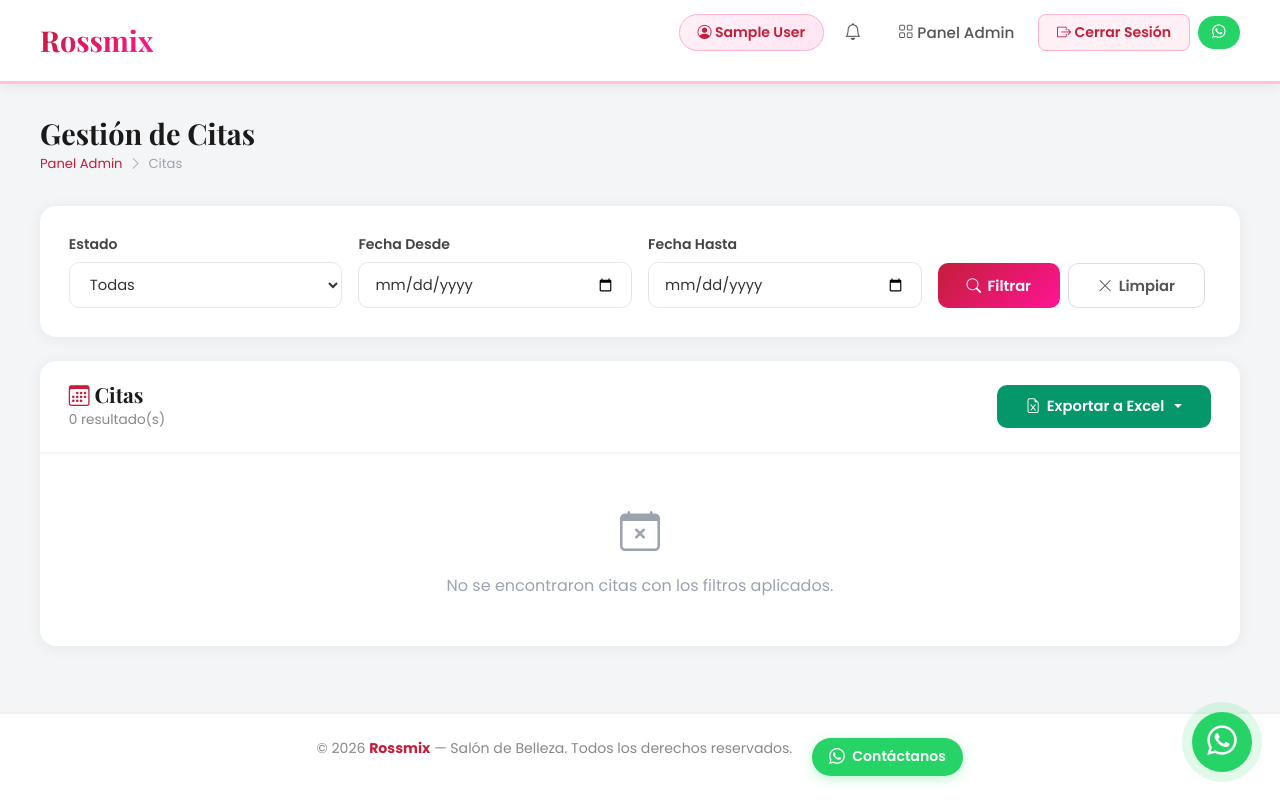
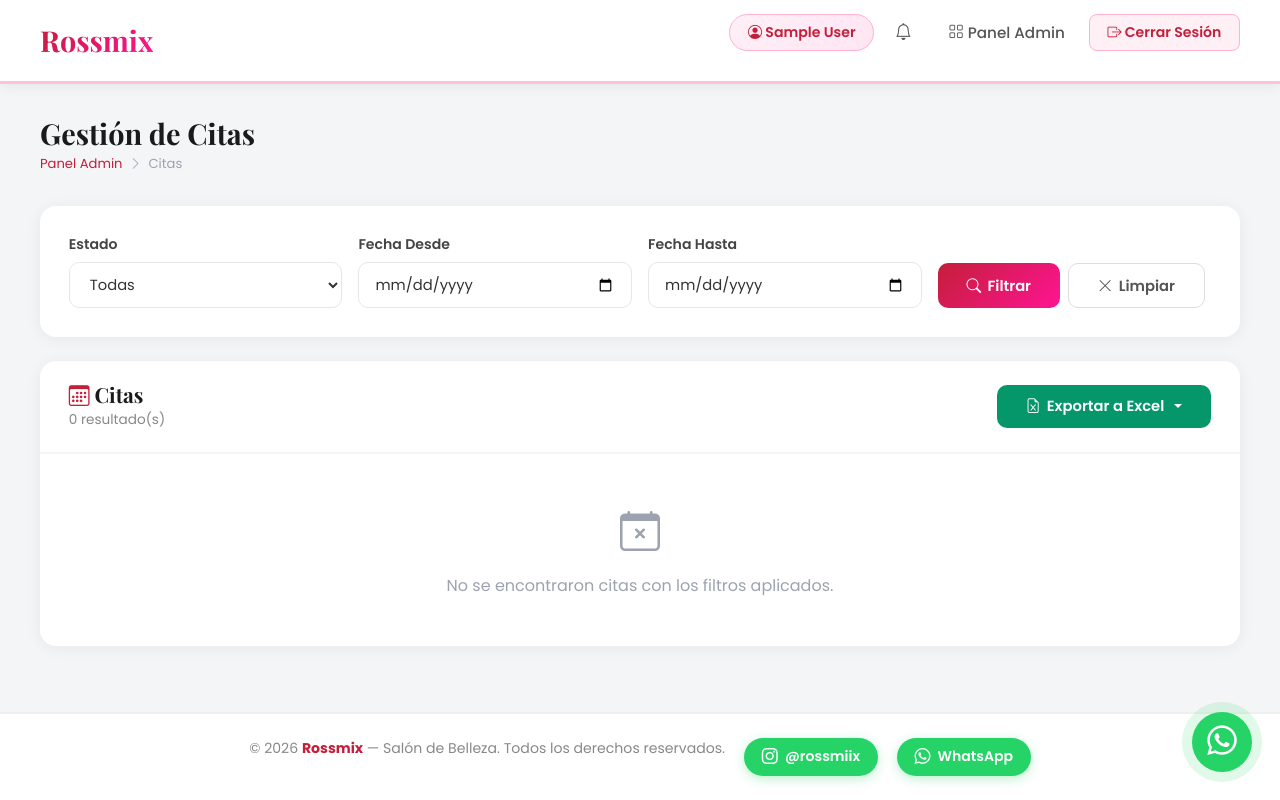
Before and after one commit to SaraKerrigan2001/Rossmix_flask, a Flask app: page /admin/citas in a window 1280 px wide. Run offline with Flask 3, Linux system fonts and the light colour scheme; the visitor is signed in with stand-in values (Sample User, id 1); data comes from the database, SQL or seed files in the repository; data that the repository does not hold is empty; some web fonts are replaced.

Commit message:
feat: remove WhatsApp from navbar, add alternating Instagram/WhatsApp bubble

```diff
--- a/app/templates/base.html
+++ b/app/templates/base.html
@@ -356,10 +356,8 @@
                     <li><a href="{{ url_for('agendar_paso1') }}"><i class="bi bi-plus-circle"></i> Agendar</a></li>
                 {% endif %}
                 <li><a href="{{ url_for('logout') }}" class="nav-btn-logout"><i class="bi bi-box-arrow-right"></i> Cerrar Sesión</a></li>
-                <li><a href="https://wa.me/573000000000" target="_blank" class="nav-ig-btn"><i class="bi bi-whatsapp"></i></a></li>
             {% else %}
                 <li><a href="{{ url_for('index') }}">Inicio</a></li>
-                <li><a href="https://wa.me/573000000000" target="_blank" class="nav-ig-btn"><i class="bi bi-whatsapp"></i> WhatsApp</a></li>
                 <li><a href="{{ url_for('login') }}">Iniciar Sesión</a></li>
                 <li><a href="{{ url_for('registro') }}" style="background:linear-gradient(135deg,#c41e3a,#ff1493);color:white;padding:0.5rem 1.2rem;border-radius:8px;font-weight:600;">Registrarse</a></li>
             {% endif %}
@@ -391,19 +389,61 @@
 <footer>
     <div class="footer-inner">
         <p>&copy; 2026 <strong>Rossmix</strong> — Salón de Belleza. Todos los derechos reservados.</p>
-        <a href="https://wa.me/573000000000" target="_blank" class="ig-link">
-            <i class="bi bi-whatsapp"></i> Contáctanos
+        <a href="https://www.instagram.com/rossmiix/" target="_blank" class="ig-link">
+            <i class="bi bi-instagram"></i> @rossmiix
+        </a>
+        <a href="https://wa.me/573000000000" target="_blank" class="ig-link" style="background:#25D366;box-shadow:0 3px 12px rgba(37,211,102,0.3);">
+            <i class="bi bi-whatsapp"></i> WhatsApp
         </a>
     </div>
 </footer>
 
-<!-- BURBUJA FLOTANTE WHATSAPP -->
+<!-- BURBUJA FLOTANTE ALTERNANTE Instagram / WhatsApp -->
 <div class="wa-bubble">
-    <span class="wa-tooltip">💬 ¡Escríbenos por WhatsApp!</span>
-    <a href="https://wa.me/573000000000?text=Hola%20Rossmix%2C%20quiero%20información%20sobre%20sus%20servicios%20de%20uñas%20🌸" target="_blank" class="wa-btn" title="Contactar por WhatsApp">
-        <i class="bi bi-whatsapp"></i>
+    <span class="wa-tooltip" id="bubbleTooltip">💬 ¡Escríbenos!</span>
+    <a href="https://wa.me/573000000000?text=Hola%20Rossmix%2C%20quiero%20información%20sobre%20sus%20servicios%20🌸" target="_blank" class="wa-btn" id="bubbleBtn" title="Contáctanos">
+        <i class="bi bi-whatsapp" id="bubbleIcon"></i>
     </a>
 </div>
+
+<script>
+// Burbuja alternante Instagram / WhatsApp
+(function(){
+    const btn       = document.getElementById('bubbleBtn');
+    const icon      = document.getElementById('bubbleIcon');
+    const tooltip   = document.getElementById('bubbleTooltip');
+    const waUrl     = 'https://wa.me/573000000000?text=Hola%20Rossmix%2C%20quiero%20información%20sobre%20sus%20servicios%20🌸';
+    const igUrl     = 'https://www.instagram.com/rossmiix/';
+    let showingWa   = true;
+
+    function switchBubble() {
+        btn.style.transform = 'scale(0)';
+        btn.style.transition = 'transform 0.3s ease';
+        setTimeout(() => {
+            if (showingWa) {
+                // Cambiar a Instagram
+                btn.style.background = 'linear-gradient(135deg,#f09433,#e6683c,#dc2743,#cc2366,#bc1888)';
+                btn.style.boxShadow  = '0 6px 24px rgba(188,24,136,0.45)';
+                icon.className       = 'bi bi-instagram';
+                tooltip.textContent  = '📸 Síguenos en Instagram';
+                btn.href             = igUrl;
+                showingWa = false;
+            } else {
+                // Cambiar a WhatsApp
+                btn.style.background = '#25D366';
+                btn.style.boxShadow  = '0 6px 24px rgba(37,211,102,0.45)';
+                icon.className       = 'bi bi-whatsapp';
+                tooltip.textContent  = '💬 ¡Escríbenos por WhatsApp!';
+                btn.href             = waUrl;
+                showingWa = true;
+            }
+            btn.style.transform = 'scale(1)';
+        }, 300);
+    }
+
+    setInterval(switchBubble, 3000);
+})();
+</script>
 
 <script src="https://cdn.jsdelivr.net/npm/bootstrap@5.3.2/dist/js/bootstrap.bundle.min.js"></script>
 <script>
```
